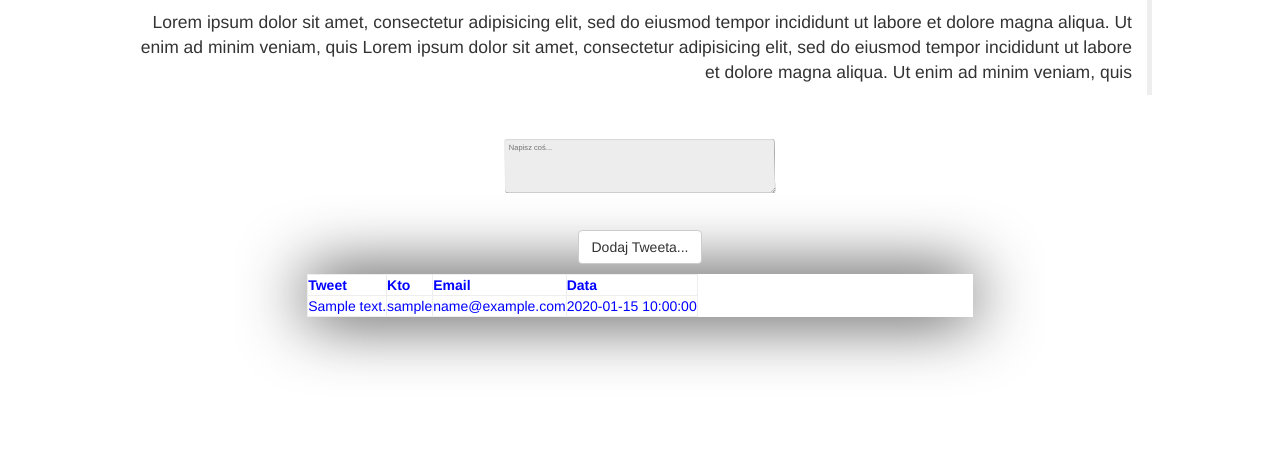
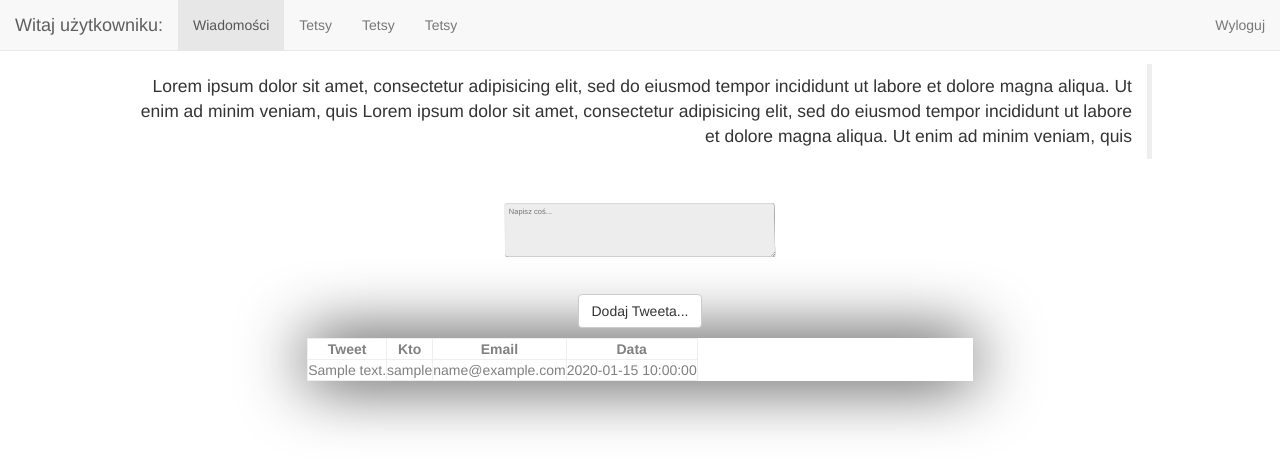
Before and after one commit to ms08/Twitter_warsztaty, a PHP site: page /glowna.php in a window 1280 px wide. Shown: the top 470 px of the page. Run offline with PHP 8.4, Linux system fonts and the light colour scheme; tables that the repository leaves empty or names only in its code hold one stand-in row (values such as "Sample post").

Commit message:
Twitter v.09

```diff
--- a/JS/main.css
+++ b/JS/main.css
@@ -1,6 +1,12 @@
+
+th{
+  text-align: center !important;
+}
+
 .allTweet{
 border: 1px;
-color: blue;
+color: grey;
+text-align: center;
 
 }
 
@@ -28,7 +34,7 @@ background-color: rgba(0, 0, 107, 0.4);
 
 .body{
 width:  80%;
-margin: auto;
+margin: 5% auto;
 }
 
 .komunikaty{
--- a/glowna.php
+++ b/glowna.php
@@ -17,7 +17,36 @@ require_once 'src/Tweet.php';
 
   <title>Tweet</title>
 </head>
+
 <body class="body">
+  <nav class="navbar navbar-default navbar-fixed-top">
+    <div class="container-fluid">
+      <!-- Brand and toggle get grouped for better mobile display -->
+      <div class="navbar-header">
+        <button type="button" class="navbar-toggle collapsed" data-toggle="collapse" data-target="#bs-example-navbar-collapse-1" aria-expanded="false">
+          <span class="sr-only">Toggle navigation</span>
+          <span class="icon-bar"></span>
+          <span class="icon-bar"></span>
+          <span class="icon-bar"></span>
+        </button>
+        <a class="navbar-brand" href="#">Witaj użytkowniku:</a>
+      </div>
+
+      <!-- Collect the nav links, forms, and other content for toggling -->
+      <div class="collapse navbar-collapse" id="bs-example-navbar-collapse-1">
+        <ul class="nav navbar-nav">
+          <li class="active"><a href="#">Wiadomości<span class="sr-only">(current)</span></a></li>
+          <li><a href="#">Tetsy</a></li>
+          <li><a href="#">Tetsy</a></li>
+          <li><a href="#">Tetsy</a></li>
+        </ul>
+        <ul class="nav navbar-nav navbar-right">
+          <li><a href="logout.php">Wyloguj</a></li>
+        </ul>
+      </div><!-- /.navbar-collapse -->
+    </div><!-- /.container-fluid -->
+  </nav>
+
 
 <blockquote class="blockquote-reverse">
 Lorem ipsum dolor sit amet, consectetur adipisicing elit, sed do eiusmod tempor incididunt ut labore et dolore magna aliqua. Ut enim ad minim veniam, quis
@@ -38,12 +67,15 @@ Lorem ipsum dolor sit amet, consectetur adipisicing elit, sed do eiusmod tempor
 
 <table class="allTweet" border="1px">
 
+
+
+
 <?php
 
  $tweetTest = Tweet::loadAllTweets($connection);
  $revTweets = array_reverse($tweetTest);
 
-  echo "<th>Tweet</th>";
+  echo "<th styles:text-align='center'>Tweet</th>";
   echo "<th>Kto</th>";
   echo "<th>Email</th>";
   echo "<th>Data</th>";
--- a/loginhtml.php
+++ b/loginhtml.php
@@ -48,8 +48,6 @@ if(isset($_SESSION['zalogowany'])&&($_SESSION['zalogowany']==true))
 
 </div>
 </div>
-<!-- <img height="33%" name="slide" src="JS/img/1.jpg" width="100%"/> -->
-
 
 <script src="JS/jquery-3.1.1.min.js" type="text/javascript">  </script>
 <script src="JS/jquery.js" type="text/javascript">  </script>
```
Also changed, not shown: logout.php (added, +8 -0 lines), userglowna.php (+6 -2 lines).
